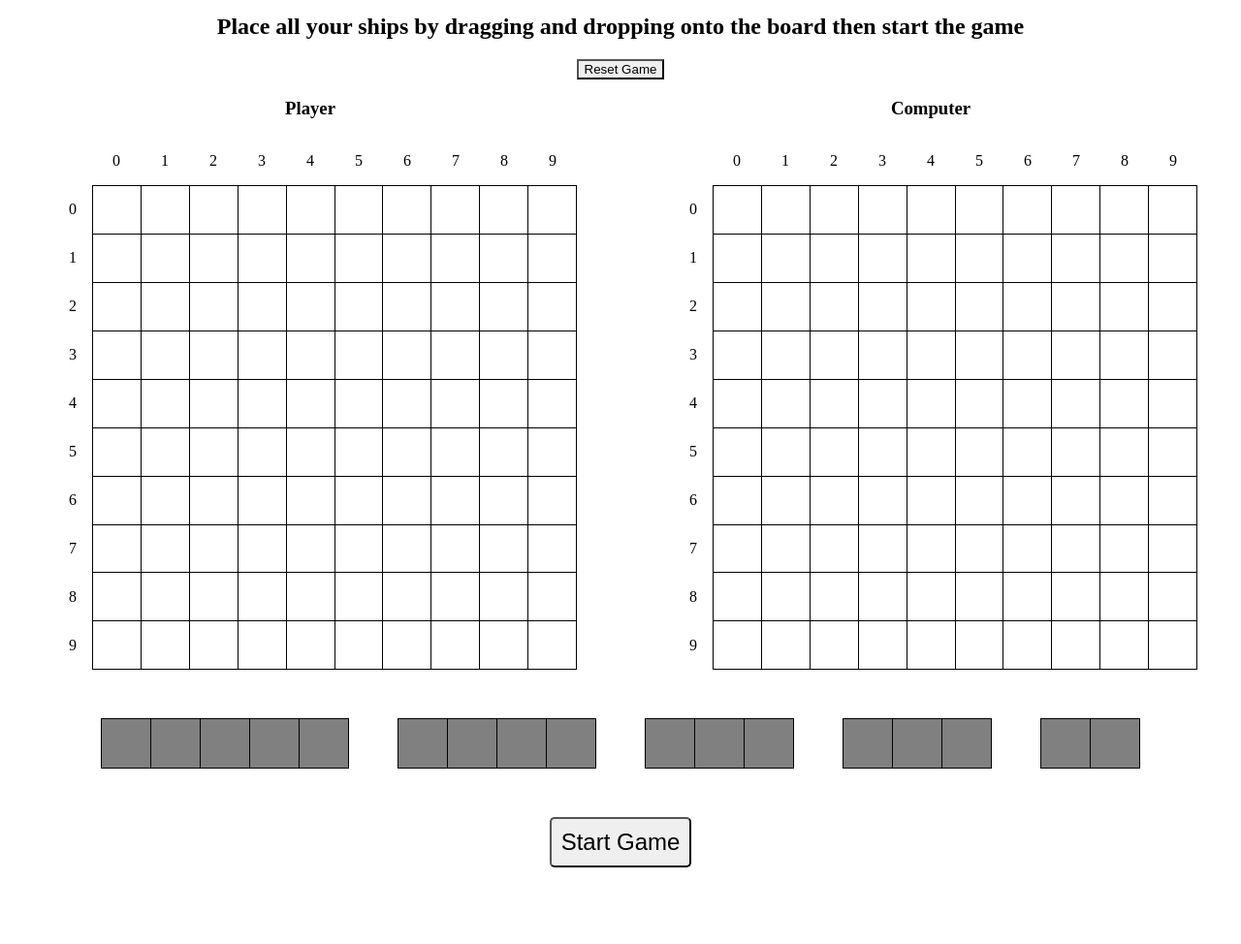
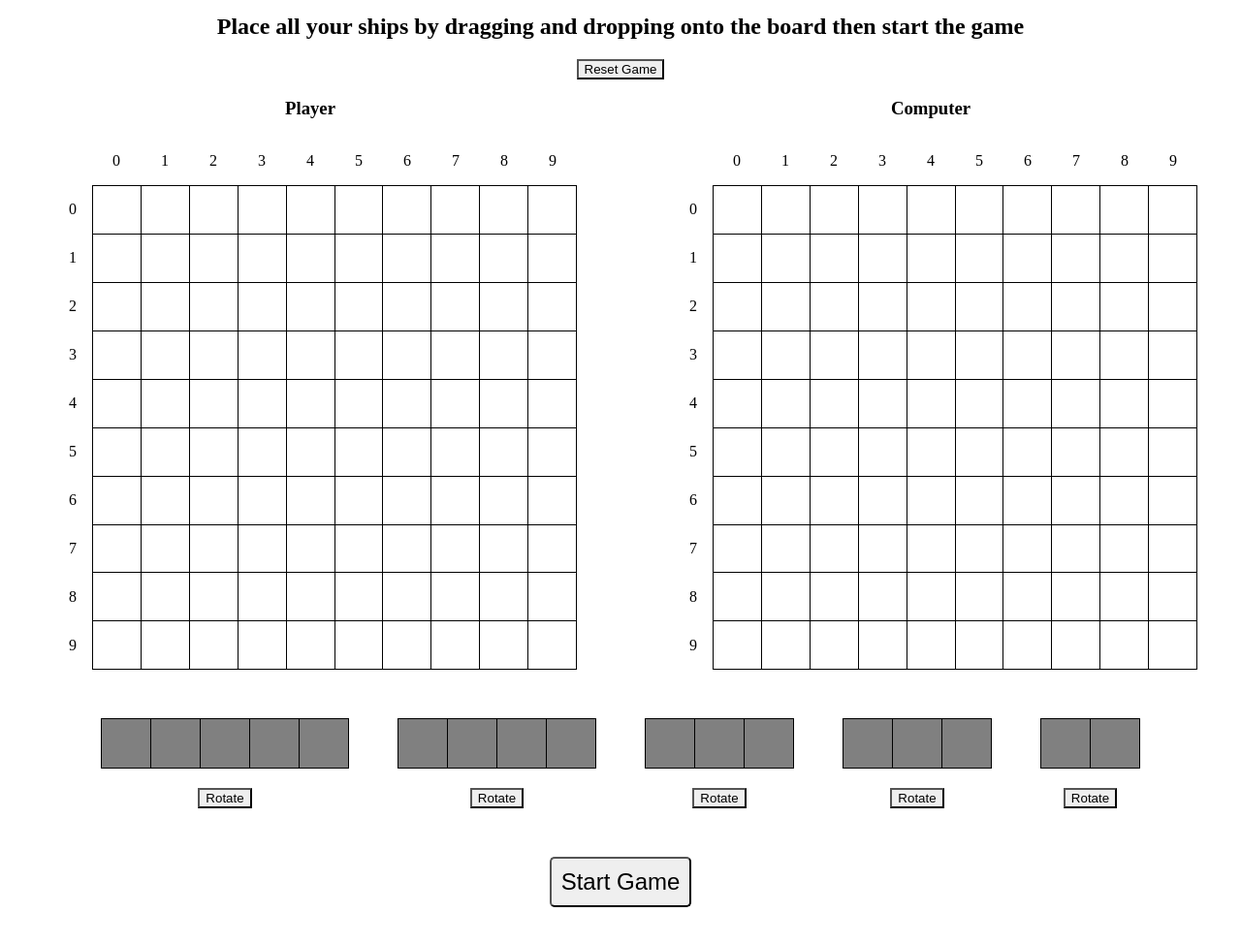
Before and after one commit to CCeph/battleships, a plain HTML site: page index.html in a window 1280 px wide. Shown: the part 98-1072 px from the top of the page at 97% size. Before the commit the page ends 1043 px from the top, so only its background shows below. Drawn offline with Linux system fonts and the light colour scheme.

Commit message:
Position rotate buttons

```diff
--- a/index.html
+++ b/index.html
@@ -285,6 +285,7 @@
       </div>
 
       <div class="ships" data-port>
+        <div class="ship-flex">
           <div
             class="draggable ship horizontal"
             draggable="true"
@@ -296,6 +297,9 @@
             <div class="ship-cell" data-cell="3"></div>
             <div class="ship-cell" data-cell="4"></div>
           </div>
+          <button class="rotate-button" data-carrier-rotate>Rotate</button>
+        </div>
+        <div class="ship-flex">
           <div
             class="draggable ship horizontal"
             draggable="true"
@@ -306,6 +310,9 @@
             <div class="ship-cell" data-cell="2"></div>
             <div class="ship-cell" data-cell="3"></div>
           </div>
+          <button class="rotate-button" data-battleship-rotate>Rotate</button>
+        </div>
+        <div class="ship-flex">
           <div
             class="draggable ship horizontal"
             draggable="true"
@@ -315,6 +322,9 @@
             <div class="ship-cell" data-cell="1"></div>
             <div class="ship-cell" data-cell="2"></div>
           </div>
+          <button class="rotate-button" data-cruiser-rotate>Rotate</button>
+        </div>
+        <div class="ship-flex">
           <div
             class="draggable ship horizontal"
             draggable="true"
@@ -324,6 +334,9 @@
             <div class="ship-cell" data-cell="1"></div>
             <div class="ship-cell" data-cell="2"></div>
           </div>
+          <button class="rotate-button" data-submarine-rotate>Rotate</button>
+        </div>
+        <div class="ship-flex">
           <div
             class="draggable ship horizontal"
             draggable="true"
@@ -332,6 +345,8 @@
             <div class="ship-cell" data-cell="0"></div>
             <div class="ship-cell" data-cell="1"></div>
           </div>
+          <button class="rotate-button" data-destroyer-rotate>Rotate</button>
+        </div>
       </div>
       <button class="start-game-button" data-start-game>Start Game</button>
     </div>
```
Also changed, not shown: main.js (+1 -1 lines). Lines whose indentation alone changed are shown as unchanged.
